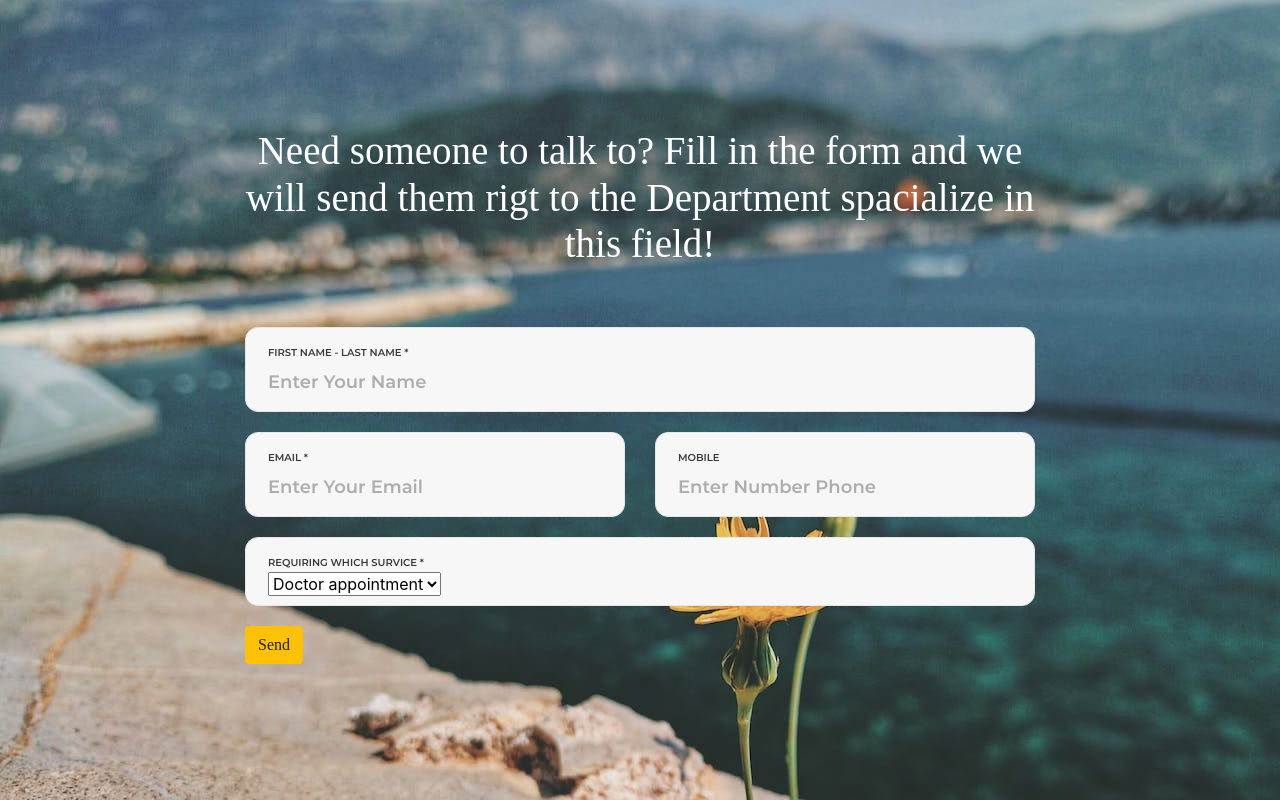
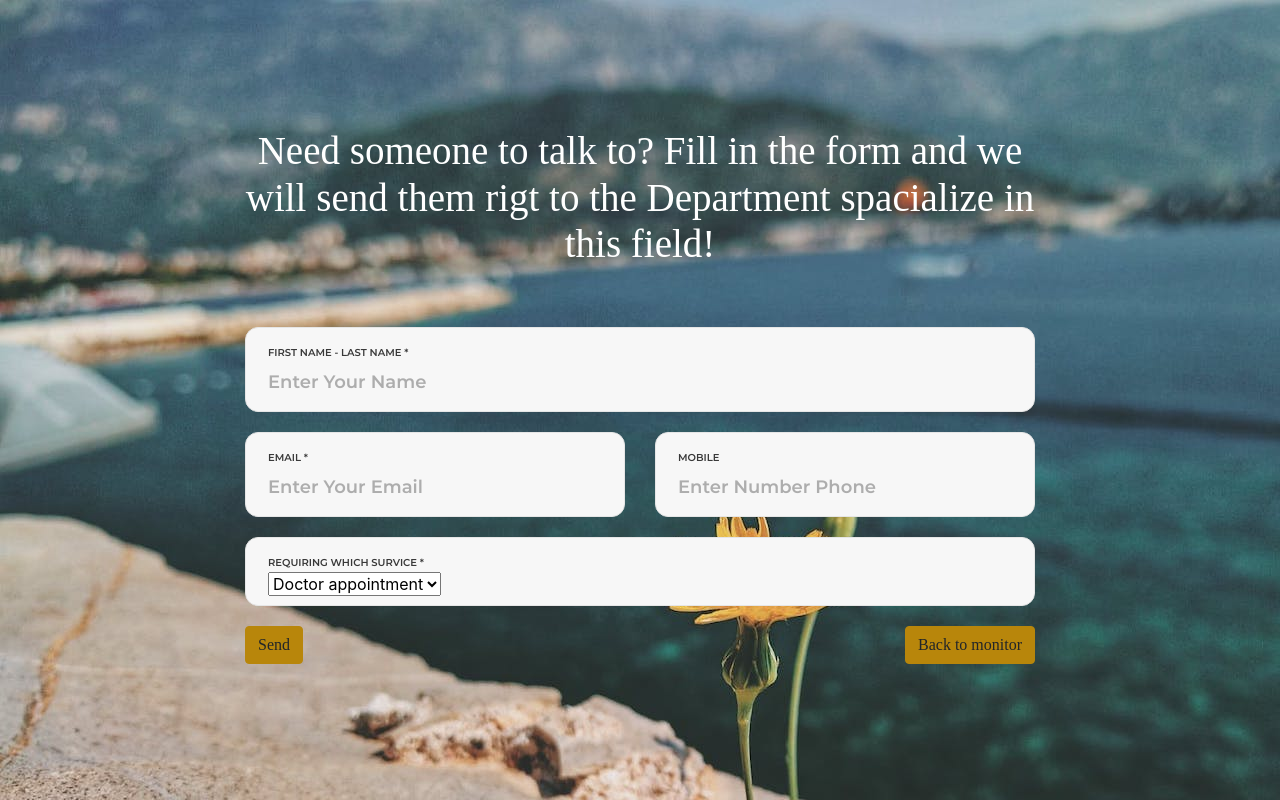
Before and after one commit to patdpat/warm-pulse, a plain HTML site: page high.html in a window 1280 px wide. Drawn offline with nearby package versions, Linux system fonts and the light colour scheme; files whose address does not match are found by name; a web font is replaced by a local one.

Commit message:
high page.

```diff
--- a/css/high_css/main.css
+++ b/css/high_css/main.css
@@ -796,7 +796,12 @@ textarea.input100 {
   background-image: url('background3.jpg')
 }
 
-/* .btn.btn-outline{
-  border-color: black;
+.btn.btn-outline{
+  border-color: darkgoldenrod;
   background-color: darkgoldenrod;
-} */
+}
+
+.btn.btn-warning{
+  border-color: darkgoldenrod;
+  background-color: darkgoldenrod;
+}
--- a/css/index.css
+++ b/css/index.css
@@ -45,5 +45,6 @@ body{
     padding-left: 100;
     padding-right: 100;
     background-color: darkgoldenrod;
+    border-color: darkgoldenrod;
 
 }
--- a/high.html
+++ b/high.html
@@ -38,11 +38,12 @@
 
 <body>
 
-    <div class="container-contact100"  id = 'background'>
+    <div class="container-contact100" id='background'>
         <div class="wrap-contact100">
-            <form class="contact100-form validate-form" class = 'background'>
+            <form class="contact100-form validate-form" class='background'>
                 <span class="contact100-form-title">
-                    Need someone to talk to? Fill in the form and we will send them rigt to the Department spacialize in this field!
+                    Need someone to talk to? Fill in the form and we will send them rigt to the Department spacialize in
+                    this field!
                 </span>
 
                 <div class="wrap-input100 validate-input bg1" data-validate="Please Type Your Name">
@@ -73,6 +74,7 @@
                     </div>
                 </div>
                 <a href="high.html"><button onclick type="button" class="btn btn-warning">Send</button></a>
+                <a href="monitor.html"><button type="button" class="btn btn-outline">Back to monitor</button></a>
 
                 <script src="https://code.jquery.com/jquery-3.3.1.slim.min.js"
                     integrity="sha384-q8i/X+965DzO0rT7abK41JStQIAqVgRVzpbzo5smXKp4YfRvH+8abtTE1Pi6jizo"
@@ -83,6 +85,10 @@
                 <script src="https://stackpath.bootstrapcdn.com/bootstrap/4.3.1/js/bootstrap.min.js"
                     integrity="sha384-JjSmVgyd0p3pXB1rRibZUAYoIIy6OrQ6VrjIEaFf/nJGzIxFDsf4x0xIM+B07jRM"
                     crossorigin="anonymous"></script>
+
+            </form>
+        </div>
+    </div>
 </body>
 
 </html>
```
Lines whose indentation alone changed are shown as unchanged.
